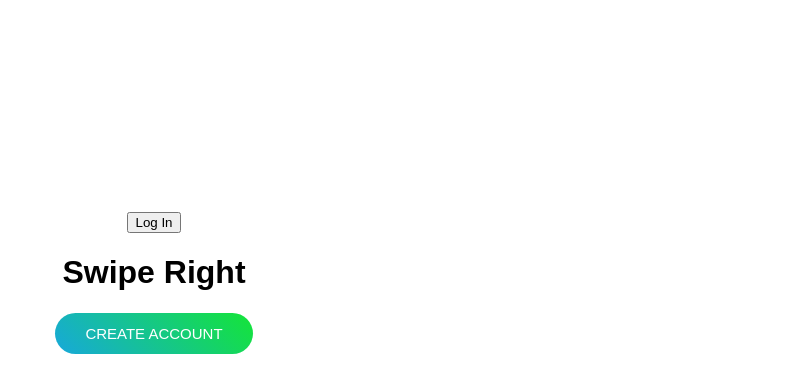
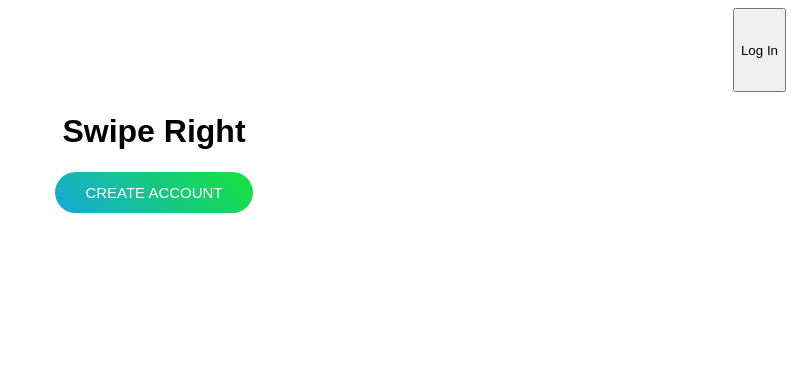
Before and after one commit to pqn5106/DormApp, a React (Create React App) app in the folder dormy/: page / in a window 1280 px wide. Shown: the top 392 px of the page, without its empty margins (486-1280 px from the left). Built offline with nearby package versions, Linux system fonts and the light colour scheme.

Commit message:
Styled Nav Bar

```diff
--- a/dormy/src/components/Navigation.js
+++ b/dormy/src/components/Navigation.js
@@ -5,7 +5,7 @@ const Nav = ({scale, authenticated}) => {
     return (
         <nav>
             <div className='logo-container'>
-                <img className='logo' src={scale ? blackLogo : whiteLogo} width="200" alt=''/>
+                <img className='logo' src={scale ? blackLogo : whiteLogo} width="500" height="50" alt=''/>
             </div>
 
             {!authenticated && <button className='navigation-button'>Log In</button>}
--- a/dormy/src/index.css
+++ b/dormy/src/index.css
@@ -29,5 +29,15 @@ body {
 /*----Navigation Bar Styling-----*/
 nav{
     width: 100%;
+    display: flex;
+    justify-content: space-between;
+}
 
+nav .logo-container {
+    width: 170 px;
+    margin: 15px;
 }
+
+nav .logo-container .logo {
+    width: 100%;
+}
```
